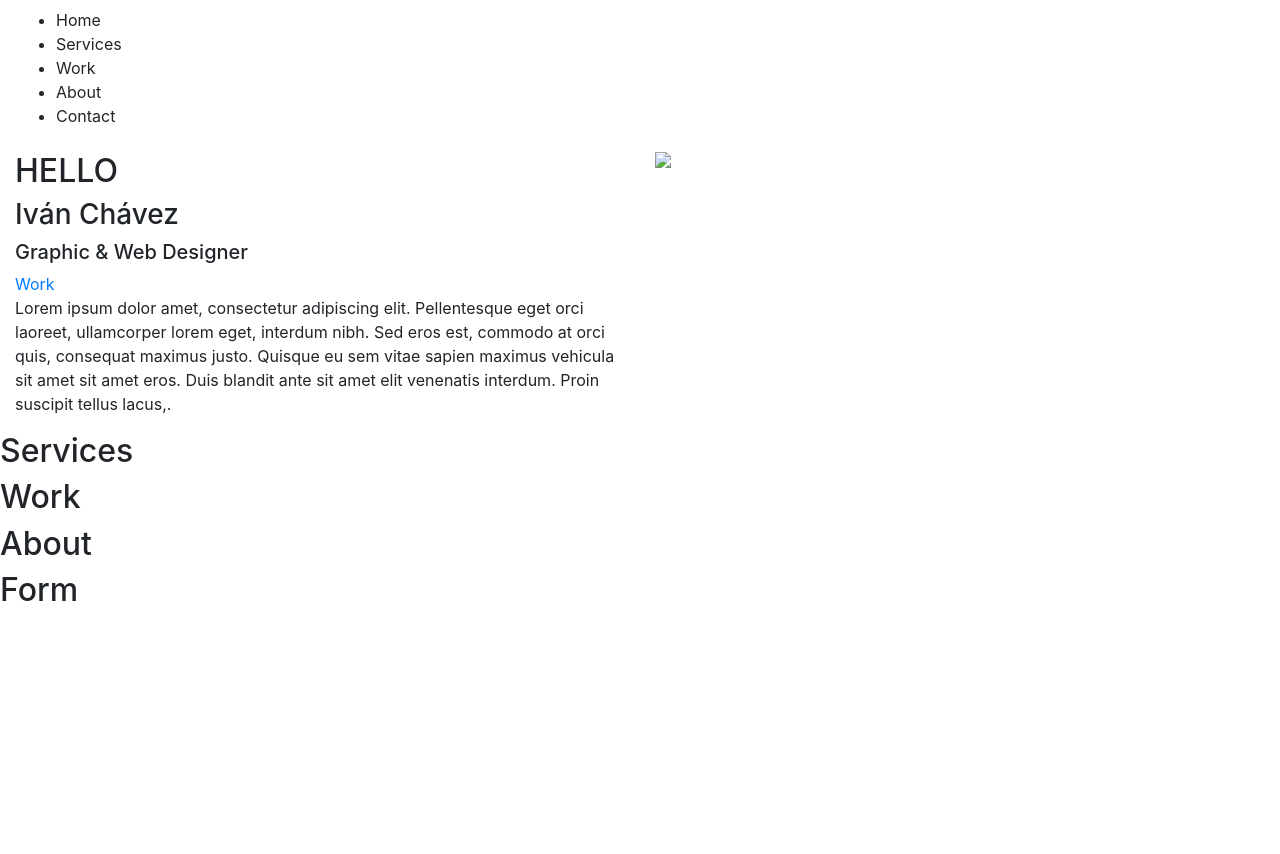
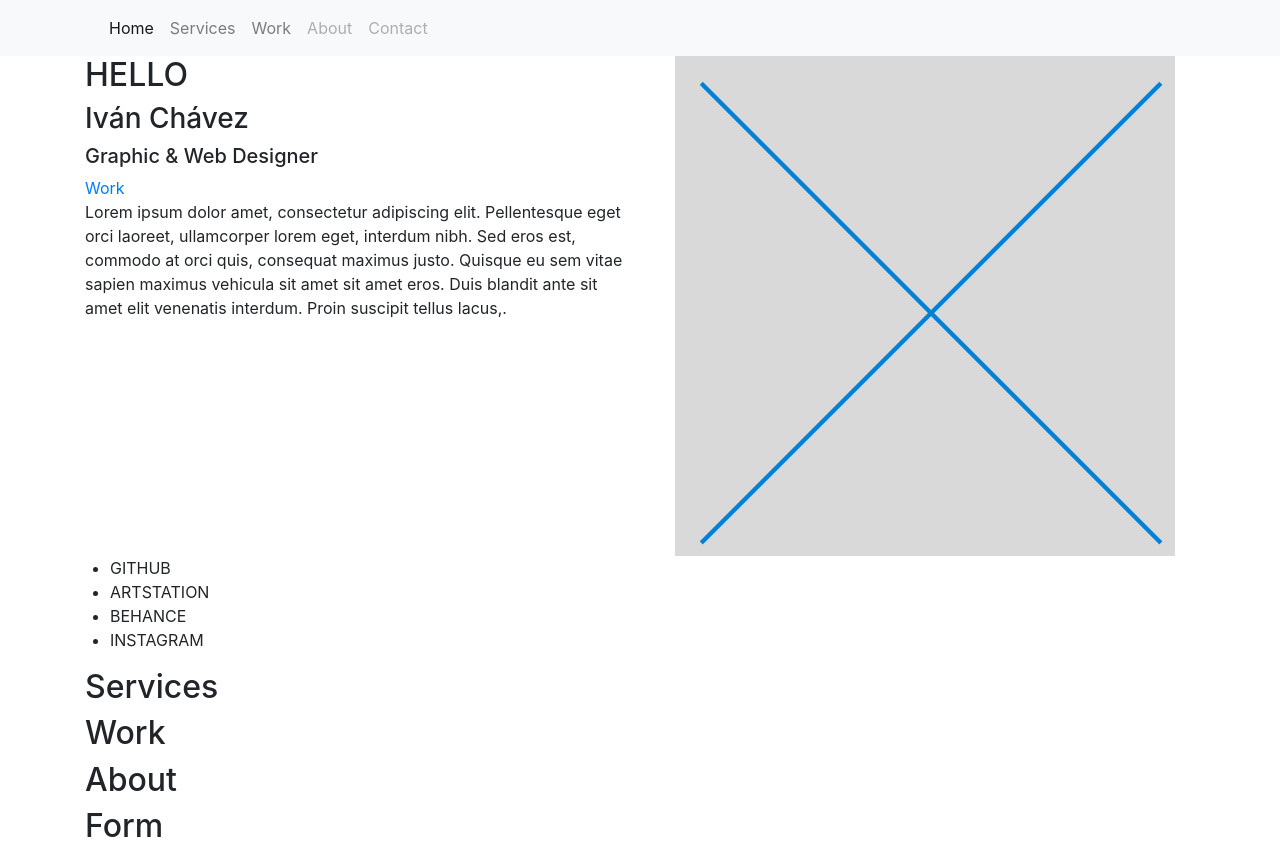
Before and after one commit to IvanChR/Portfolio, a plain HTML site: page index.html in a window 1280 px wide. Before the commit the page ends 800 px from the top, so only its background shows below. Drawn offline with nearby package versions, Linux system fonts and the light colour scheme.

Commit message:
se añadieron imagenes y se amplio la información de secciones

```diff
--- a/index.html
+++ b/index.html
@@ -7,20 +7,30 @@
     <meta name="description" content="">
     <link rel="stylesheet" href="https://cdn.jsdelivr.net/npm/bootstrap@4.6.1/dist/css/bootstrap.min.css"
         integrity="sha384-zCbKRCUGaJDkqS1kPbPd7TveP5iyJE0EjAuZQTgFLD2ylzuqKfdKlfG/eSrtxUkn" crossorigin="anonymous">
-    <link href="\CV-Portafolio\WEB\Portfolio\css\style.css" type="text\css">
+    <link href="/my-web/css/styles.css" type="text\css">
 </head>
 
 <body>
-    <nav class="navbar">
-        <ul class="nav-pills">
-            <li class="nav-item"> Home </li>
-            <li class="nav-item"> Services </li>
-            <li class="nav-item"> Work </li>
-            <li class="nav-item"> About </li>
-            <li class="nav-item"> Contact </li>
-        </ul>
+    <nav class="navbar navbar-expand-lg navbar-light bg-light">
+        <div class="container">
+            <a class="navbar-brand" href="#">
+                <img src="./image/marca_2020_blanco.svg" class="img-fluid d-block mx-auto" alt=""></a>
+            <button class="navbar-toggler" type="button" data-toggle="collapse" data-target="#navbarNavAltMarkup"
+                aria-controls="navbarNavAltMarkup" aria-expanded="false" aria-label="Toggle navigation">
+                <span class="navbar-toggler-icon"></span>
+            </button>
+            <div class="collapse navbar-collapse" id="navbarNavAltMarkup">
+                <div class="navbar-nav">
+                    <a class="nav-link active" href="#">Home <span class="sr-only">(current)</span></a>
+                    <a class="nav-link" href="#">Services</a>
+                    <a class="nav-link" href="#">Work</a>
+                    <a class="nav-link disabled">About</a>
+                    <a class="nav-link disabled">Contact</a>
+                </div>
+            </div>
+        </div>
     </nav>
-    <section class="container-fluid">
+    <section class="container">
         <div class="row">
             <div class="col-12 col-lg-6">
                 <div>
@@ -40,19 +50,43 @@
                 </div>
             </div>
             <div class="col-12 col-lg-6">
-                <img src="\CV-Portafolio\WEB\Portfolio\image\about_me.jpg" class="mx-auto d-block img-fluid">
+                <img src="/image/about_me.jpg" class="mx-auto d-block img-fluid">
+            </div>
+            <div>
+                <div></div>
+                <div>
+                    <ul>
+                        <li><i class="fab fa-github"></i> GITHUB </li>
+                        <li><i class="fab fa-artstation"></i>ARTSTATION</li>
+                        <li><i class="fab fa-behance-square"></i>BEHANCE</li>
+                        <li><i class="fab fa-instagram"></i>INSTAGRAM</li>
+                    </ul>
+                </div>
+
             </div>
         </div>
     </section>
     <section>
-        <h2>Services</h2>
+        <div class="container">
+
+            <h2>Services</h2>
+        </div>
     </section>
     <section>
-        <h2>Work</h2>
+        <div class="container">
+
+            <h2>Work</h2>
+        </div>
     </section>
-    <h2>About</h2>
+    <div class="container">
+
+        <h2>About</h2>
+    </div>
     <section>
-        <h2>Form</h2>
+        <div class="container">
+
+            <h2>Form</h2>
+        </div>
     </section>
 
     <footer>
@@ -61,6 +95,14 @@
         </div>
 
     </footer>
+
+
+    <script src="https://cdn.jsdelivr.net/npm/jquery@3.5.1/dist/jquery.slim.min.js"
+        integrity="sha384-DfXdz2htPH0lsSSs5nCTpuj/zy4C+OGpamoFVy38MVBnE+IbbVYUew+OrCXaRkfj"
+        crossorigin="anonymous"></script>
+    <script src="https://cdn.jsdelivr.net/npm/bootstrap@4.6.1/dist/js/bootstrap.bundle.min.js"
+        integrity="sha384-fQybjgWLrvvRgtW6bFlB7jaZrFsaBXjsOMm/tB9LTS58ONXgqbR9W8oWht/amnpF"
+        crossorigin="anonymous"></script>
 </body>
 
 </html>
```
Also changed, not shown: image/about_me.jpg (added), image/marca_2020_blanco.svg (added).
